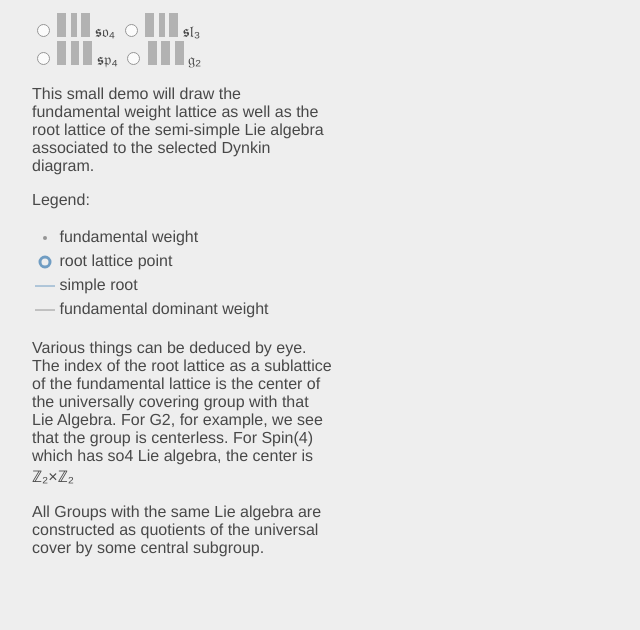
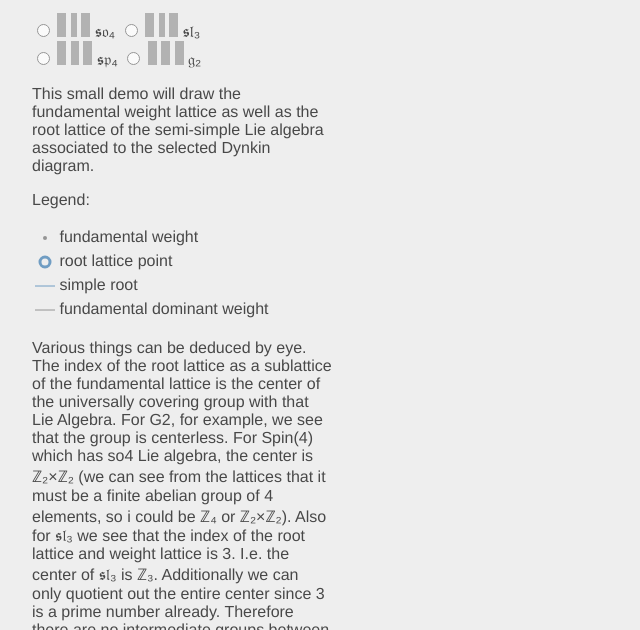
Before and after one commit to lukasheinrich/dynkinweb, a website: page index.html in a window 1280 px wide. Shown: the part 170-800 px from the top of the page, without its empty margins (0-640 px from the left). Drawn offline with nearby package versions, Linux system fonts and the light colour scheme; grey boxes are pictures that could not be loaded.

Commit message:
more prose

```diff
--- a/index.html
+++ b/index.html
@@ -125,7 +125,7 @@
   </p>
   <p>
     Various things can be deduced by eye. The index of the root lattice as a sublattice of the fundamental lattice is the center of the universally covering group with that Lie Algebra.
-    For G2, for example, we see that the group is centerless. For Spin(4) which has so4 Lie algebra, the center is ℤ₂×ℤ₂
+    For G2, for example, we see that the group is centerless. For Spin(4) which has so4 Lie algebra, the center is ℤ₂×ℤ₂ (we can see from the lattices that it must be a finite abelian group of 4 elements, so i could be ℤ₄ or ℤ₂×ℤ₂). Also for 𝖘𝔩₃ we see that the index of the root lattice and weight lattice is 3. I.e. the center of 𝖘𝔩₃ is ℤ₃. Additionally we can only quotient out the entire center since 3 is a prime number already. Therefore there are no intermediate groups between the universal cover and the centerless adjoint group. Finally for 𝖘𝔭₄ we see that the root lattice is twice as large, i.e. the center of Sp(4,ℂ) is ℤ₂.
   </p>
   </p>
     All Groups with the same Lie algebra are constructed as quotients of the universal cover by some central subgroup.
```
